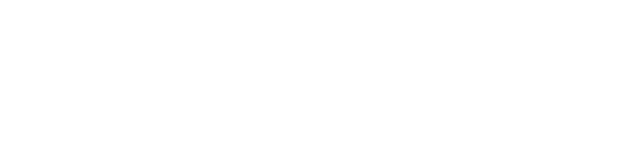
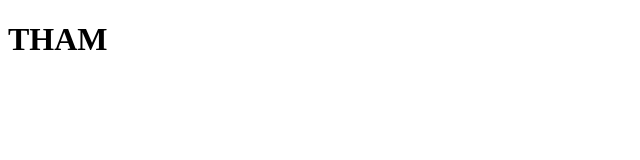
Before and after one commit to JUSTLETMEUSEKI/Test4444, a plain HTML site: page index.html in a window 1280 px wide. Shown: the whole page, without its empty margins (0-640 px from the left). Drawn offline with Linux system fonts and the light colour scheme.

Commit message:
Update index.html

```diff
--- a/index.html
+++ b/index.html
@@ -6,6 +6,7 @@
     <title>THAM</title>
 </head>
 <body>
+    <h1>THAM</h1>
 
 </body>
 </html>
```
